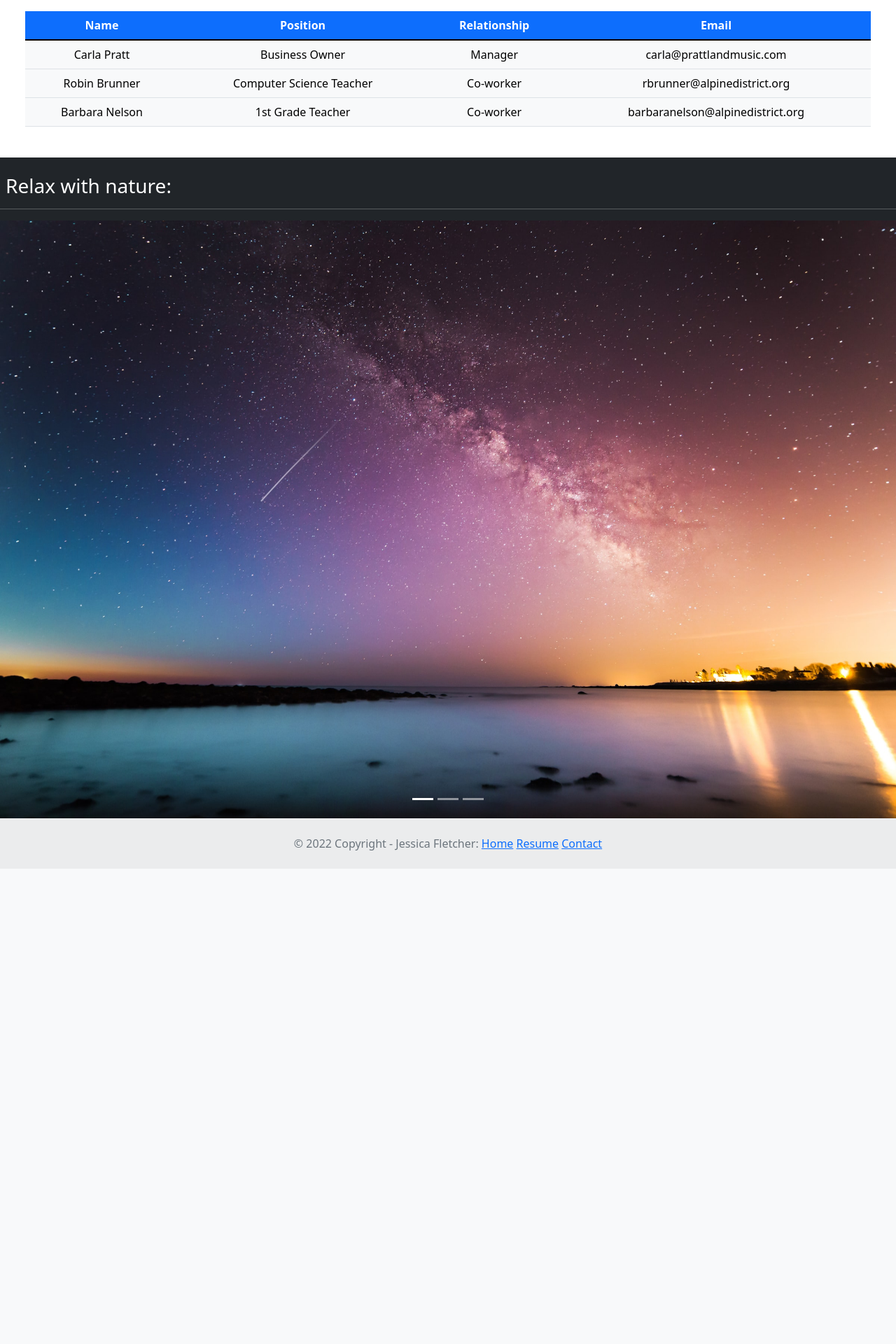
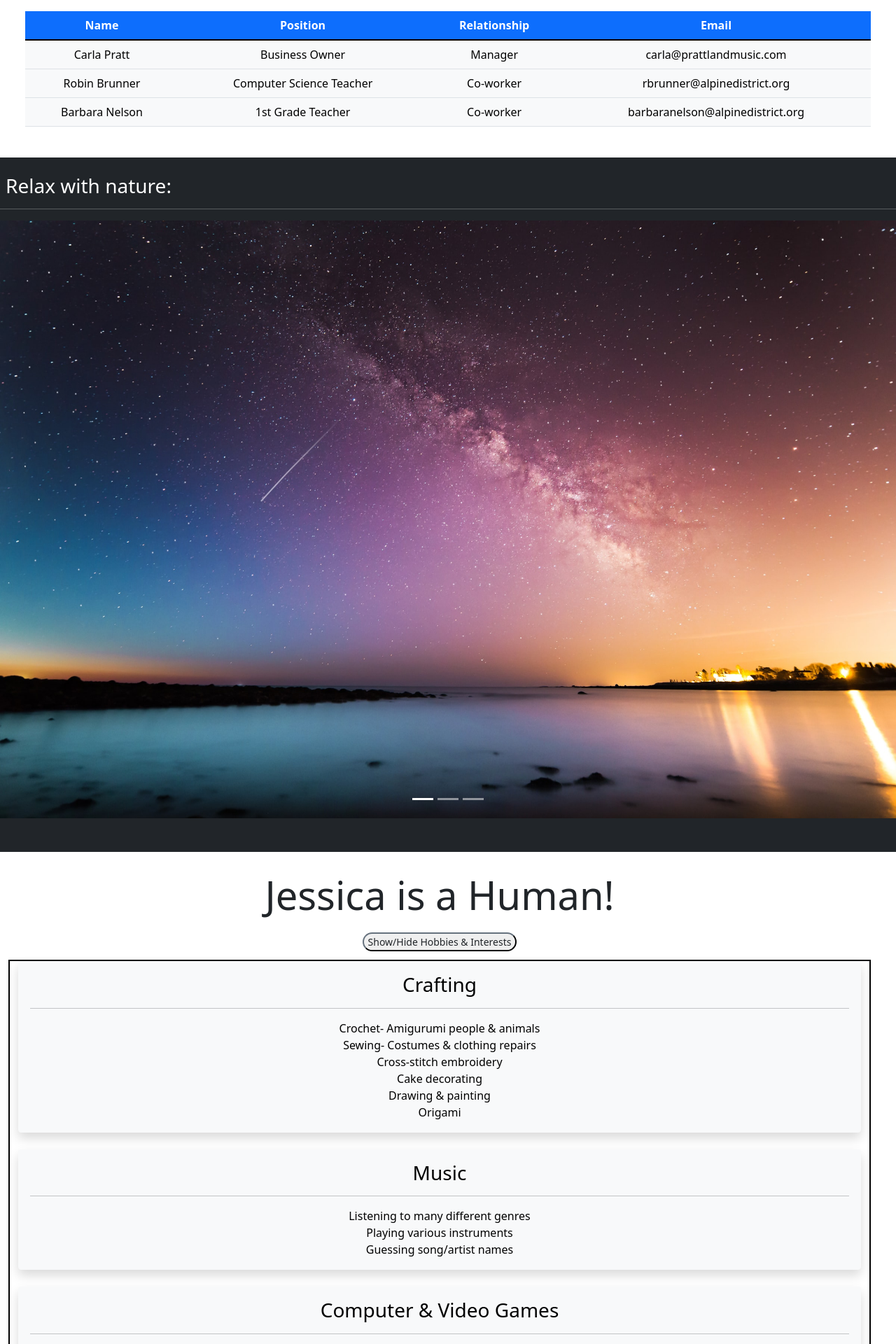
Before and after one commit to flyingfletch/Resume-Website, a PHP site: page / in a window 1280 px wide. Shown: the part 3360-5280 px from the top of the page at 70% size. Before the commit the page ends 4601 px from the top, so only its background shows below. Run offline with PHP 8.4, Linux system fonts and the light colour scheme.

Commit message:
Added Hobbies & Interests section that can be shown/hidden with JQuery

```diff
--- a/index.html
+++ b/index.html
@@ -92,7 +92,7 @@
                             <img class="card-img-top" src="/images/fletchlinglogo.png" alt="Lil Fletchlings Logo" style="object-fit:cover; height:20em;">
                             <div class="card-body">
                                 <h3 class="card-title">Website Development</h3>
-                                <hr class="bg-primary">
+                                <hr class="bg-dark">
                                 <p class="card-text">A practice website geared towards selling and sharing crochet patterns.</p>
                             </div>
                             <div class="card-footer">
@@ -108,7 +108,7 @@
                             <img class="card-img-top" src="/images/loldoll.jpg" alt="Crochet Doll Princess" style="object-fit:cover; height:20em;">
                             <div class="card-body">
                                 <h3 class="card-title">Custom Amigurmi</h3>
-                                <hr class="bg-primary">
+                                <hr class="bg-dark">
                                 <p class="card-text">Crochet dolls for your inner child.</p>
                             </div>
                             <div class="card-footer">
@@ -124,7 +124,7 @@
                             <img class="card-img-top" src="/images/unicorncake.jpg" alt="Unicorn Cake" style="object-fit:cover; height:20em;">
                             <div class="card-body">
                                 <h3 class="card-title">Cake Decorating</h3>
-                                <hr class="bg-primary">
+                                <hr class="bg-dark">
                                 <p class="card-text">Delicious treats for special occasions.</p>
                             </div>
                             <div class="card-footer">
@@ -140,7 +140,7 @@
                             <img class="card-img-top" src="/images/dragoncostume.jpg" alt="Unicorn Cake" style="object-fit:cover; height:20em;">
                             <div class="card-body">
                                 <h3 class="card-title">Costume Making</h3>
-                                <hr class="bg-primary">
+                                <hr class="bg-dark">
                                 <p class="card-text">Where personal identity meets with creativity.</p>
                             </div>
                                     <!-- Add #contact so the navbar doesn't cut it off -->
@@ -232,7 +232,7 @@
         </section>
 
         <!-- Picture Carousel -->
-        <section class="bg-dark text-white">
+        <section class="bg-dark text-white pb-5">
             <h3 class="font-weight-bold pt-4 px-2">Relax with nature:</h3>
                 <hr class="bg-white mb-3">
             <div id="carouselIndicators" class="carousel slide" data-bs-ride="carousel">
@@ -251,6 +251,102 @@
                 <div class="carousel-item">
                     <img src="/images/morning.jpg" class="d-block w-100" alt="Picture of the morning horizon.">
                 </div>
+                </div>
+            </div>
+        </section>
+
+        <!-- Hidden Hobbies & Interests Section -->
+        <section>
+            <div class="container-fluid my-1 p-4 row justify-content-center text-center">
+                <div>
+                    <h3 class="display-4 font-weight-bold">Jessica is a Human!</h3>
+                    <button class="rounded-pill btn-outline-dark small" id="btnToggle">Show/Hide Hobbies & Interests</button>
+                </div>
+                <div class="container-fluid" id="hobbies">
+                    <!-- Hobby Item1 Start -->
+                    <div class="col mb-4">
+                        <div class="card bg-light text-center border-light shadow h-100">
+                            <div class="card-body">
+                                <h3 class="card-title">Crafting</h3>
+                                <hr class="bg-dark">
+                                <div id="hobbiesList">
+                                    <li>Crochet- Amigurumi people & animals</li>
+                                    <li>Sewing- Costumes & clothing repairs</li>
+                                    <li>Cross-stitch embroidery</li>
+                                    <li>Cake decorating</li>
+                                    <li>Drawing & painting</li>
+                                    <li>Origami</li>
+                                </div>
+                            </div>
+                        </div>
+                    </div>
+                    <!-- Hobby Item1 End -->
+
+                    <!-- Hobby Item2 Start -->
+                    <div class="col mb-4">
+                        <div class="card bg-light text-center border-light shadow h-100">
+                            <div class="card-body">
+                                <h3 class="card-title">Music</h3>
+                                <hr class="bg-dark">
+                                <div id="hobbiesList">
+                                    <li>Listening to many different genres</li>
+                                    <li>Playing various instruments</li>
+                                    <li>Guessing song/artist names</li>
+                                </div>
+                            </div>
+                        </div>
+                    </div>
+                    <!-- Hobby Item2 End -->
+
+                    <!-- Hobby Item3 Start -->
+                    <div class="col mb-4">
+                        <div class="card bg-light text-center border-light shadow h-100">
+                            <div class="card-body">
+                                <h3 class="card-title">Computer & Video Games</h3>
+                                <hr class="bg-dark">
+                                <div id="hobbiesList">
+                                    <li>Nintendo (Switch, Wii, GameCube, 64)</li>
+                                    <li>Steam Platform</li>
+                                    <li>X-Box</li>
+                                    <li>Play Station</li>
+                                </div>
+                            </div>
+                        </div>
+                    </div>
+                    <!-- Hobby Item3 End -->
+
+                    <!-- Hobby Item4 Start -->
+                    <div class="col mb-4">
+                        <div class="card bg-light text-center border-light shadow h-100">
+                            <div class="card-body">
+                                <h3 class="card-title">Sports</h3>
+                                <hr class="bg-dark">
+                                <div id="hobbiesList">
+                                    <li>Skiing</li>
+                                    <li>Ultimate Frisbee</li>
+                                    <li>Volleyball</li>
+                                </div>
+                            </div>
+                        </div>
+                    </div>
+                    <!-- Hobby Item4 End -->
+
+                    <!-- Hobby Item5 Start -->
+                    <div class="col mb-4">
+                        <div class="card bg-light text-center border-light shadow h-100">
+                            <div class="card-body">
+                                <h3 class="card-title">Outdoors</h3>
+                                <hr class="bg-dark">
+                                <div id="hobbiesList">
+                                    <li>Camping</li>
+                                    <li>Hiking</li>
+                                    <li>ATV Riding</li>
+                                    <li>Fishing</li>
+                                </div>
+                            </div>
+                        </div>
+                    </div>
+                    <!-- Hobby Item5 End -->
                 </div>
             </div>
         </section>
@@ -288,6 +384,8 @@
 
         <!-- JavaScript for Bootstrap -->
         <script src="https://cdn.jsdelivr.net/npm/bootstrap@5.1.3/dist/js/bootstrap.bundle.min.js" integrity="sha384-ka7Sk0Gln4gmtz2MlQnikT1wXgYsOg+OMhuP+IlRH9sENBO0LRn5q+8nbTov4+1p" crossorigin="anonymous"></script>
+        <!-- JQuery -->
+        <script src="https://code.jquery.com/jquery-3.6.0.min.js" integrity="sha256-/xUj+3OJU5yExlq6GSYGSHk7tPXikynS7ogEvDej/m4=" crossorigin="anonymous"></script>
         <!-- Personal JavaScript -->
         <script src="/pages/js/landingpage.js"></script>
 
--- a/pages/css/landingpage.css
+++ b/pages/css/landingpage.css
@@ -15,6 +15,14 @@
     white-space: nowrap;
 }
 
+#btnToggle {
+    margin: 1%;
+}
+
+#hobbiesList {
+    list-style: none;
+}
+
 #helpbutton {
     position: fixed;
     right: 3vw;
--- a/pages/js/landingpage.js
+++ b/pages/js/landingpage.js
@@ -20,7 +20,6 @@
 }
 
 // For Loop References
-                // Set up Person Objects
     var person = [
         {name: "Carla Pratt", position: "Business Owner", relationship: "Manager", email: "carla@prattlandmusic.com"},
         {name: "Robin Brunner", position: "Computer Science Teacher", relationship: "Co-worker", email: "rbrunner@alpinedistrict.org"},
@@ -72,6 +71,15 @@
     }
     document.getElementById("dayModal").innerHTML = "Today is " + day + extraday;
 
+// Show/Hide extra hobby content with click event.
+     $(document).ready(function() {
+        $("#hobbies").css({color: "black", border: "2px solid black"});
+        // Toggles the selected element's visibility on button click
+        $("button#btnToggle").click(function() {
+            $("#hobbies").toggle();
+        });
+     });
+
 // Keep Copyright in footer as current year.
     let copyrightyear = new Date().getFullYear()
     document.getElementById("copyrightyear").innerHTML = copyrightyear;
```
Lines whose indentation alone changed are shown as unchanged.
